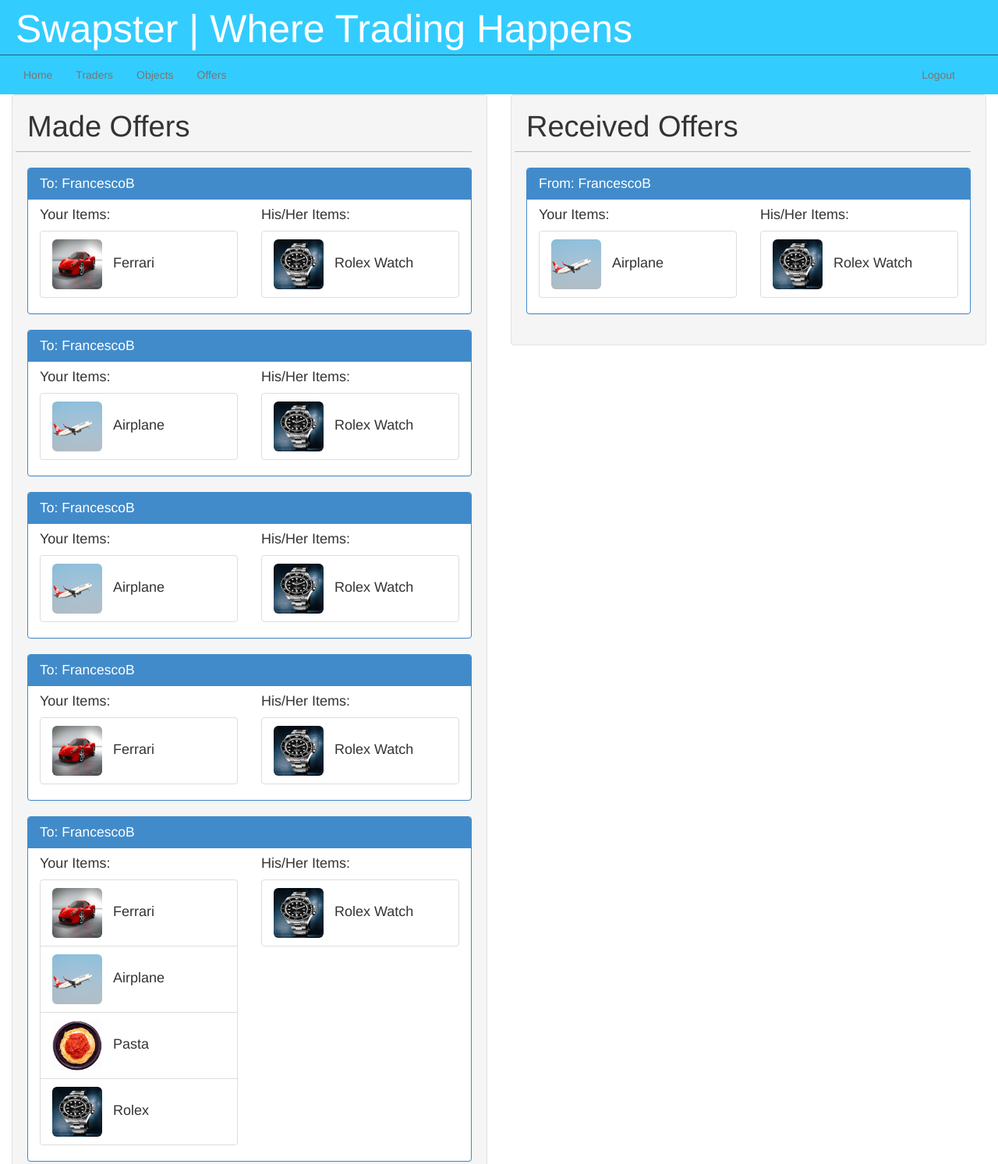
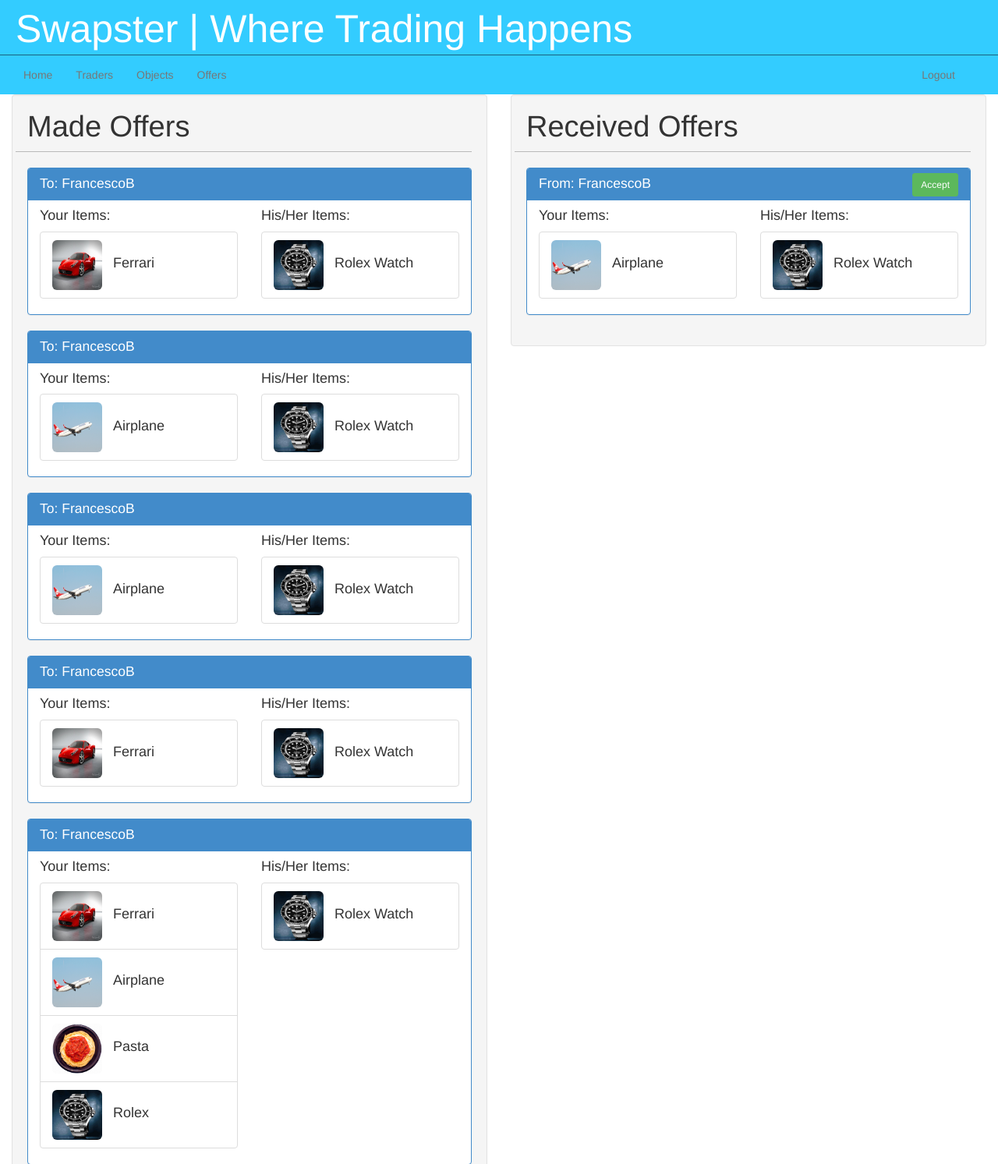
Before and after one commit to FrancescoA/swapster, a Django app: page /traders/offers/ in a window 1280 px wide. Shown: the top 1493 px of the page at 78% size. Run offline with Django 3.2, Linux system fonts and the light colour scheme; a user stored in the database is signed in; data comes from the database, SQL or seed files in the repository; both versions use the stored data as it was after the commit; parts of the project's set-up code (start-up, migrations or seed data) failed here and were passed over.

Commit message:
Fucking button

```diff
--- a/static/css/offers.css
+++ b/static/css/offers.css
@@ -7,7 +7,7 @@ hr {
 	border-top-color: rgb(185, 185, 185);
 }
 
-.object-icon-medium, h4, h5 {
+.object-icon-medium, h4, h5, h3 {
 	display: inline-block;
 }
 
@@ -22,3 +22,8 @@ hr {
 .object-label {
 	margin-left: 10px;
 }
+
+a#accept {
+	margin-top: -4px;
+	display: inline;
+}
--- a/templates/trader/offers.html
+++ b/templates/trader/offers.html
@@ -15,7 +15,7 @@
 			{% for offer in made_offers %}
 			<div class="panel panel-primary">
 				<div class="panel-heading">
-					<h3 class="panel-title"> To: {{ offer.receiver.username }}
+					<h3 class="panel-title"> To: {{ offer.receiver.username }}</h3>
 				</div>
 				<div class='row'>
 					<div class='col-6'>
@@ -57,7 +57,8 @@
 			{% for offer in received_offers %}
 			<div class="panel panel-primary">
 				<div class="panel-heading">
-					<h3 class="panel-title"> From: {{ offer.maker.username }}
+					<h3 class="panel-title"> From: {{ offer.maker.username }}</h3>
+					<a href="#" id="accept" class="btn btn-small btn-success pull-right">Accept</a>
 				</div>
 				<div class='row'>
 					<div class='col-6'>
```
Also changed, not shown: swapster.db.
